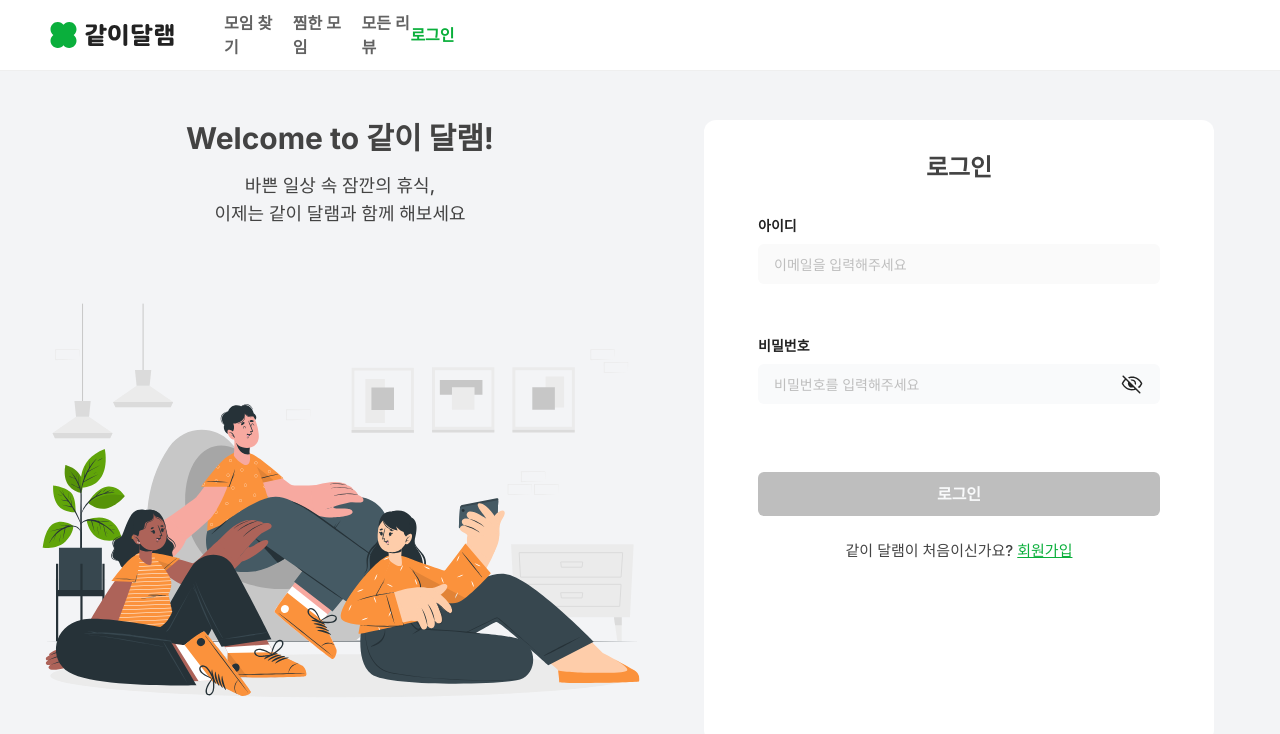
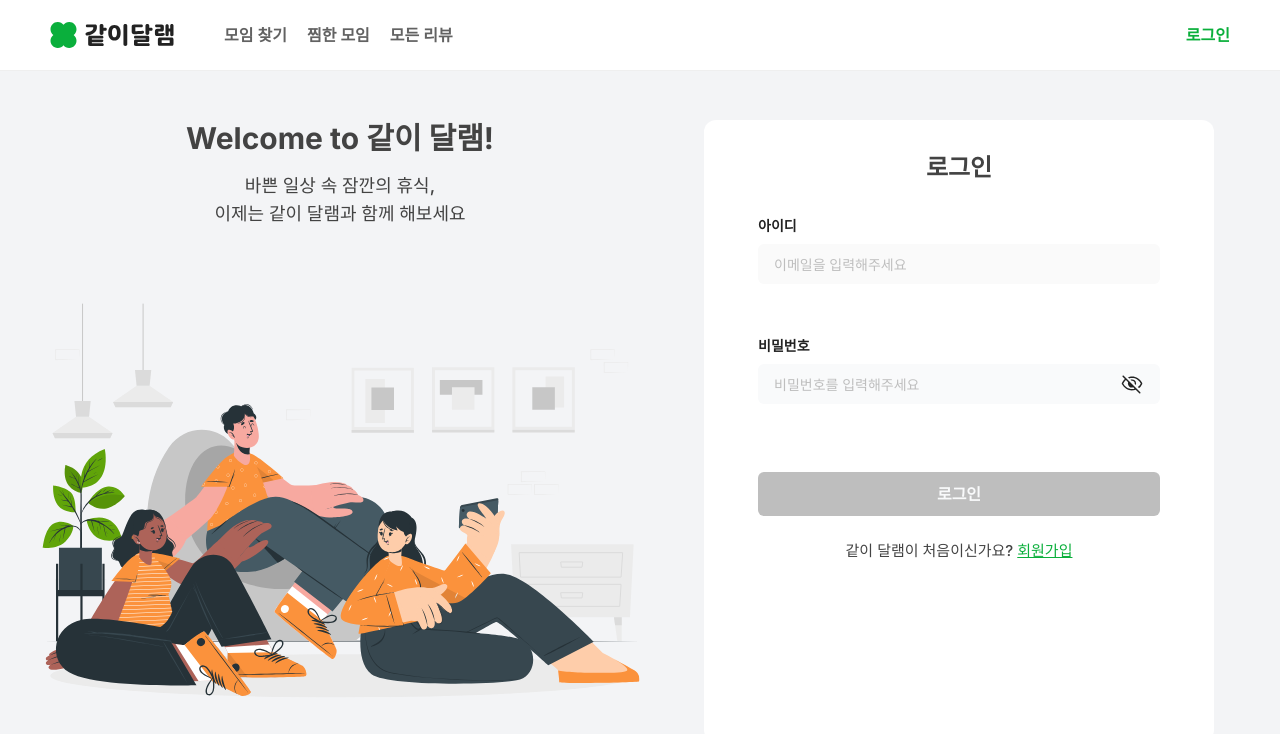
Before and after one commit to yeonna18k/relax-together-front, a Next.js app: page /signin in a window 1280 px wide. Shown: the top 734 px of the page. Built offline with nearby package versions, Linux system fonts and the light colour scheme.

Commit message:
fix: header 분기 처리, props 수정

```diff
--- a/src/features/header/ResponsivePopoverMenu.tsx
+++ b/src/features/header/ResponsivePopoverMenu.tsx
@@ -37,7 +37,7 @@ export default function ResponsivePopoverMenu() {
           <TopTap
             path="/signin"
             name="로그인이 필요합니다."
-            className="py-4 text-gray-400"
+            className="group flex w-full items-center justify-between py-4 text-gray-400"
           />
         )}
         <NavList />
--- a/src/features/header/top-tap/index.tsx
+++ b/src/features/header/top-tap/index.tsx
@@ -21,7 +21,7 @@ export default function TopTap({ path, name, className }: TopTapProps) {
     <Link
       href={path}
       className={cn(
-        `group flex w-full items-center justify-between font-semibold text-gray-700 hover:text-green-500`,
+        `font-semibold text-gray-700 hover:text-green-500`,
         className,
         `${currentPathName === path ? 'text-green-500' : ''}`,
       )}
@@ -31,7 +31,7 @@ export default function TopTap({ path, name, className }: TopTapProps) {
       {value > 0 && path === '/like-gatherings' && (
         <CommonBadge count={value} />
       )}
-      {path === '/signin' ? (
+      {name === '로그인이 필요합니다.' ? (
         <Chevron
           width="24"
           height="24"
```
